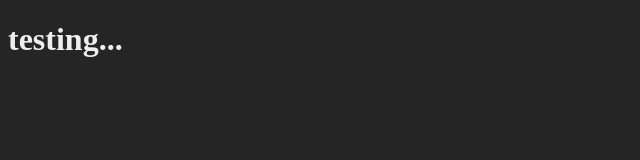
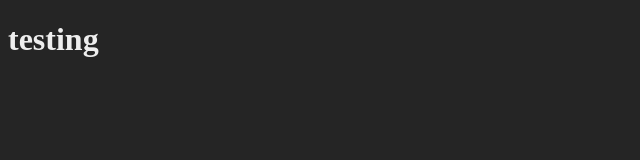
Before and after one commit to AvidDollars/angular-and-tailwind-ssr-demo, an Angular app: page / in a window 1280 px wide. Shown: the top 160 px of the page, without its empty margins (0-640 px from the left). Built offline with nearby package versions, Linux system fonts and the light colour scheme.

Commit message:
testing deployment

```diff
--- a/src/app/app.component.html
+++ b/src/app/app.component.html
@@ -1 +1 @@
-<h1>testing...</h1>
+<h1>testing</h1>
```
